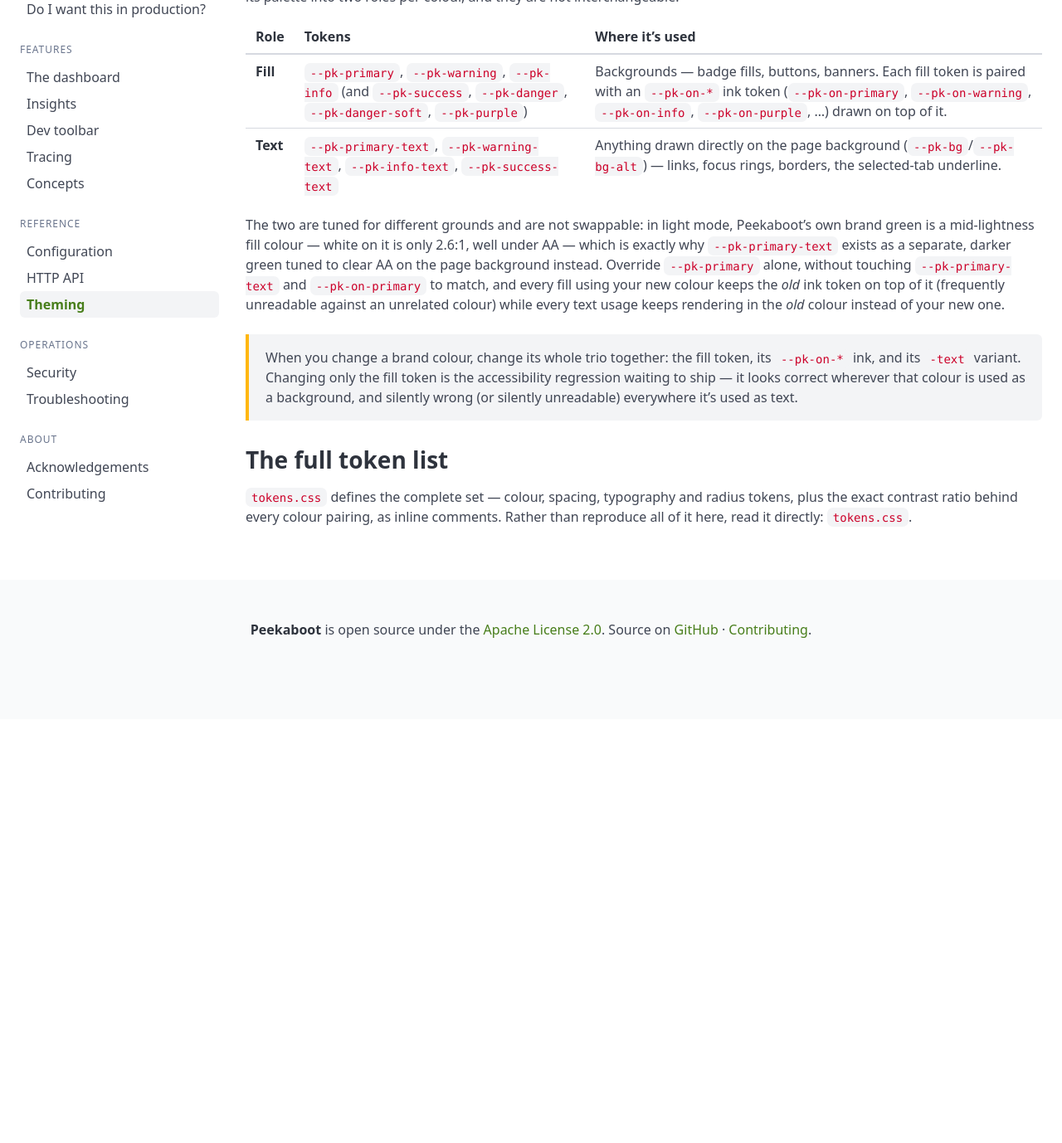
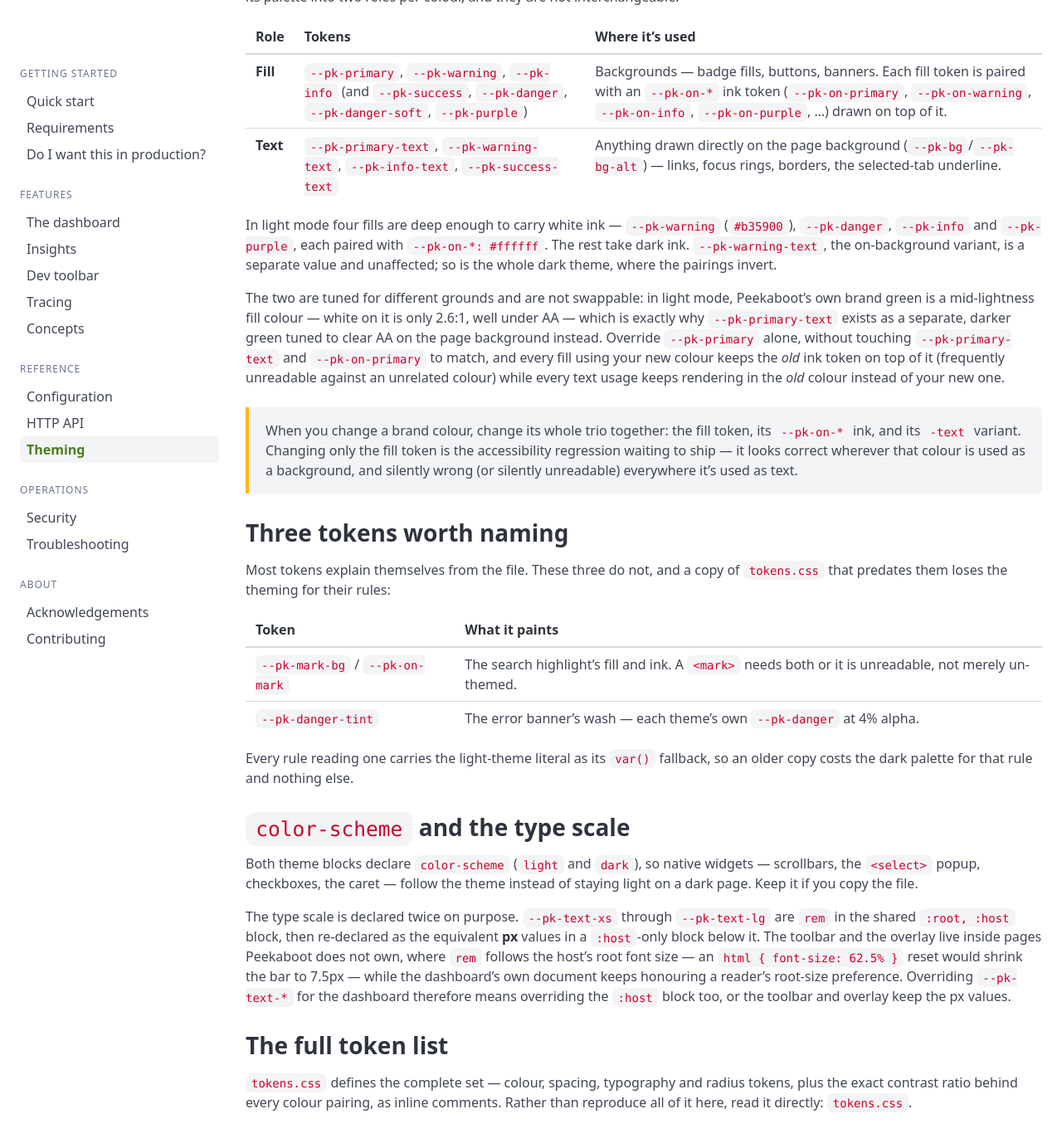
Before and after one commit to peekaboot-org/peekaboot-org.github.io, a Jekyll site: the page built from docs/theming.md, in a window 1280 px wide and 1400 px high, scrolled down 1639 px. Shown: the top 1378 px of the window at 83% size. Built offline with Jekyll 4.4.1, drawn with Linux system fonts in a browser that asks for light colours; before the commit the page ends 2506 px from its top, so only the background shows below that; some of the changed text lies outside the part shown.

Commit message:
docs(theming): correct the override path, and name what was missing
The page told readers to shadow tokens.css at src/main/resources/static/
peekaboot/ui/assets/tokens.css. That directory does not exist and the resource
handler never read it: the bundle ships at classpath:/META-INF/peekaboot/ui/,
deliberately outside every location Spring serves static files from. The repo
link at the foot of the page was dead for the same reason. As written, the one
instruction the page exists to give could not work.

Also documented: the light warning fill is deep enough for white ink, so light
has four white-ink fills; --pk-danger-tint, --pk-mark-bg and --pk-on-mark, whose
absence from an older copy leaves a search highlight unreadable rather than
merely un-themed; color-scheme on both blocks; and the type scale, which is rem
in the shared block and px in the :host block below it, so overriding it for the
dashboard alone leaves the toolbar and overlay on px.

````diff
--- a/docs/theming.md
+++ b/docs/theming.md
@@ -18,14 +18,15 @@
 
 ## How to override it
 
-Peekaboot serves `tokens.css` as a static resource, registered at `/peekaboot/ui/**` from
-`classpath:/static/peekaboot/ui/` with caching disabled. The standard Spring Boot way to
-override a starter-provided static resource applies here too: place a file at the
-identical path under your own application's static resources, and it's served in place of
-the one bundled in the starter jar.
+Peekaboot serves `tokens.css` as a resource handler mapped at `/peekaboot/ui/**` onto
+`classpath:/META-INF/peekaboot/ui/`, with caching disabled. That is deliberately outside
+every location Spring Boot serves static files from, so an application with Peekaboot off
+serves none of the bundle. Overriding it is classpath shadowing: your own module's
+resources come before the starter's jar, so a file you place at the same resource path is
+the one found.
 
 ```
-src/main/resources/static/peekaboot/ui/assets/tokens.css
+src/main/resources/META-INF/peekaboot/ui/assets/tokens.css
 ```
 
 This **replaces the file wholesale**, not just the properties you name &mdash; there's no
@@ -85,6 +86,12 @@
 | **Fill** | `--pk-primary`, `--pk-warning`, `--pk-info` (and `--pk-success`, `--pk-danger`, `--pk-danger-soft`, `--pk-purple`) | Backgrounds &mdash; badge fills, buttons, banners. Each fill token is paired with an `--pk-on-*` ink token (`--pk-on-primary`, `--pk-on-warning`, `--pk-on-info`, `--pk-on-purple`, ...) drawn on top of it. |
 | **Text** | `--pk-primary-text`, `--pk-warning-text`, `--pk-info-text`, `--pk-success-text` | Anything drawn directly on the page background (`--pk-bg`/`--pk-bg-alt`) &mdash; links, focus rings, borders, the selected-tab underline. |
 
+In light mode four fills are deep enough to carry white ink &mdash; `--pk-warning`
+(`#b35900`), `--pk-danger`, `--pk-info` and `--pk-purple`, each paired with
+`--pk-on-*: #ffffff`. The rest take dark ink. `--pk-warning-text`, the on-background
+variant, is a separate value and unaffected; so is the whole dark theme, where the pairings
+invert.
+
 The two are tuned for different grounds and are not swappable: in light mode, Peekaboot's
 own brand green is a mid-lightness fill colour &mdash; white on it is only 2.6:1, well
 under AA &mdash; which is exactly why `--pk-primary-text` exists as a separate, darker
@@ -101,9 +108,37 @@
 background, and silently wrong (or silently unreadable) everywhere it's used as text.
 </div>
 
+## Three tokens worth naming
+
+Most tokens explain themselves from the file. These three do not, and a copy of
+`tokens.css` that predates them loses the theming for their rules:
+
+| Token | What it paints |
+|---|---|
+| `--pk-mark-bg` / `--pk-on-mark` | The search highlight's fill and ink. A `<mark>` needs both or it is unreadable, not merely un-themed. |
+| `--pk-danger-tint` | The error banner's wash &mdash; each theme's own `--pk-danger` at 4% alpha. |
+
+Every rule reading one carries the light-theme literal as its `var()` fallback, so an older
+copy costs the dark palette for that rule and nothing else.
+
+## `color-scheme` and the type scale
+
+Both theme blocks declare `color-scheme` (`light` and `dark`), so native widgets &mdash;
+scrollbars, the `<select>` popup, checkboxes, the caret &mdash; follow the theme instead of
+staying light on a dark page. Keep it if you copy the file.
+
+The type scale is declared twice on purpose. `--pk-text-xs` through `--pk-text-lg` are
+`rem` in the shared `:root, :host` block, then re-declared as the equivalent **px** values
+in a `:host`-only block below it. The toolbar and the overlay live inside pages Peekaboot
+does not own, where `rem` follows the host's root font size &mdash; an
+`html { font-size: 62.5% }` reset would shrink the bar to 7.5px &mdash; while the
+dashboard's own document keeps honouring a reader's root-size preference. Overriding
+`--pk-text-*` for the dashboard therefore means overriding the `:host` block too, or the
+toolbar and overlay keep the px values.
+
 ## The full token list
 
 `tokens.css` defines the complete set &mdash; colour, spacing, typography and radius
 tokens, plus the exact contrast ratio behind every colour pairing, as inline comments.
 Rather than reproduce all of it here, read it directly:
-[`tokens.css`]({{ site.repository_url }}/blob/HEAD/peekaboot-frontend/src/main/resources/static/peekaboot/ui/assets/tokens.css).
+[`tokens.css`]({{ site.repository_url }}/blob/HEAD/peekaboot-frontend/src/main/resources/META-INF/peekaboot/ui/assets/tokens.css).
````
